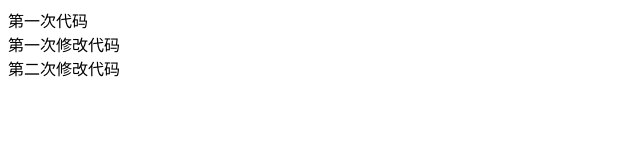
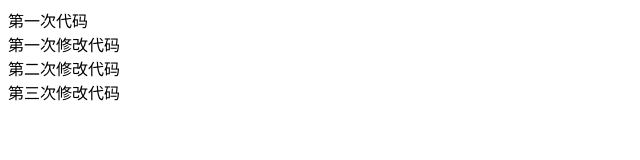
Before and after one commit to Chacked/LeTao, a plain HTML site: page index.html in a window 1280 px wide. Shown: the whole page, without its empty margins (0-640 px from the left). Drawn offline with Linux system fonts and the light colour scheme.

Commit message:
第三次修改

```diff
--- a/index.html
+++ b/index.html
@@ -8,5 +8,7 @@
 	<div>第一次代码</div>
 	<div>第一次修改代码</div>
 	<div>第二次修改代码</div>
+	<div>第三次修改代码</div>
+
 </body>
 </html>
```
